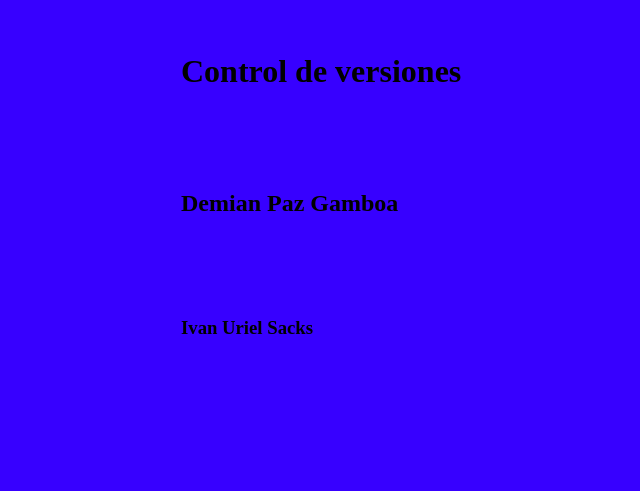
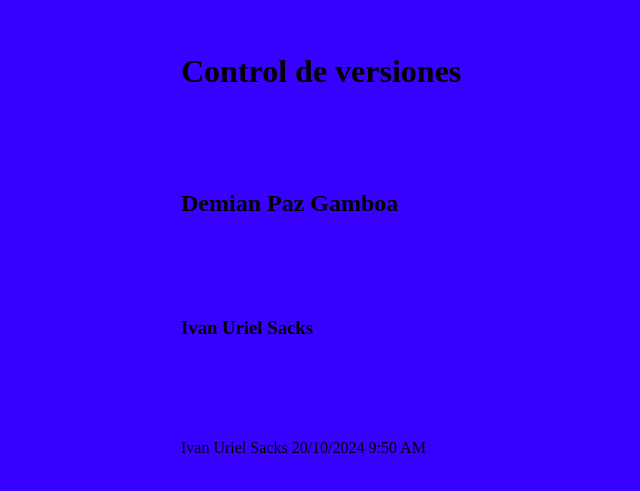
Before and after one commit to KevinFullAd/TP_SO_I4_Equipo_, a plain HTML site: page index.html in a window 1280 px wide. Shown: the part 147-638 px from the top of the page, without its empty margins (119-759 px from the left). Drawn offline with Linux system fonts and the light colour scheme.

Commit message:
datos Alfa

```diff
--- a/index.html
+++ b/index.html
@@ -12,6 +12,7 @@
     <h1>Control de versiones</h1>
     <h2>Demian Paz Gamboa</h2>
     <h3>Ivan Uriel Sacks</h3>
+	<p>Ivan Uriel Sacks 20/10/2024 9:50 AM</p>
 </body>
 
 </html>
```
